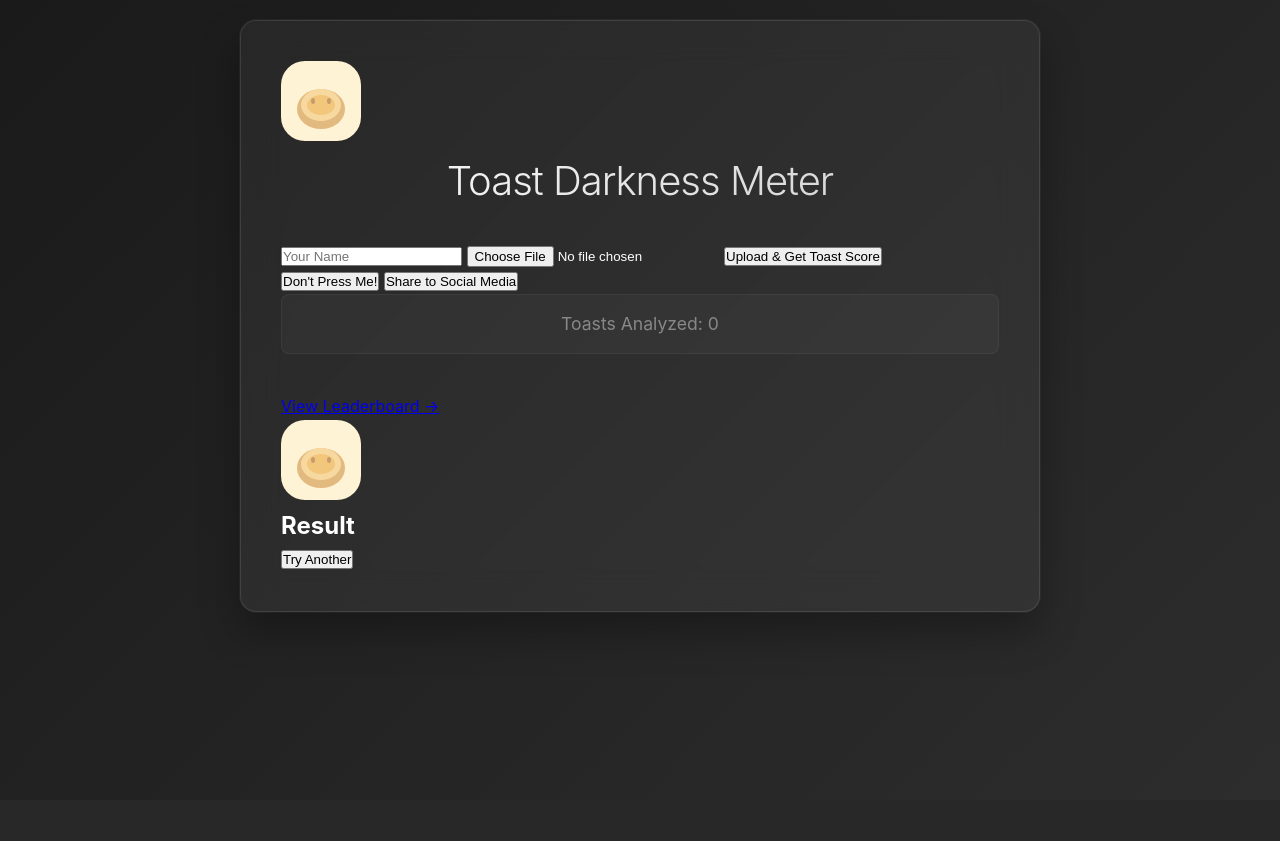
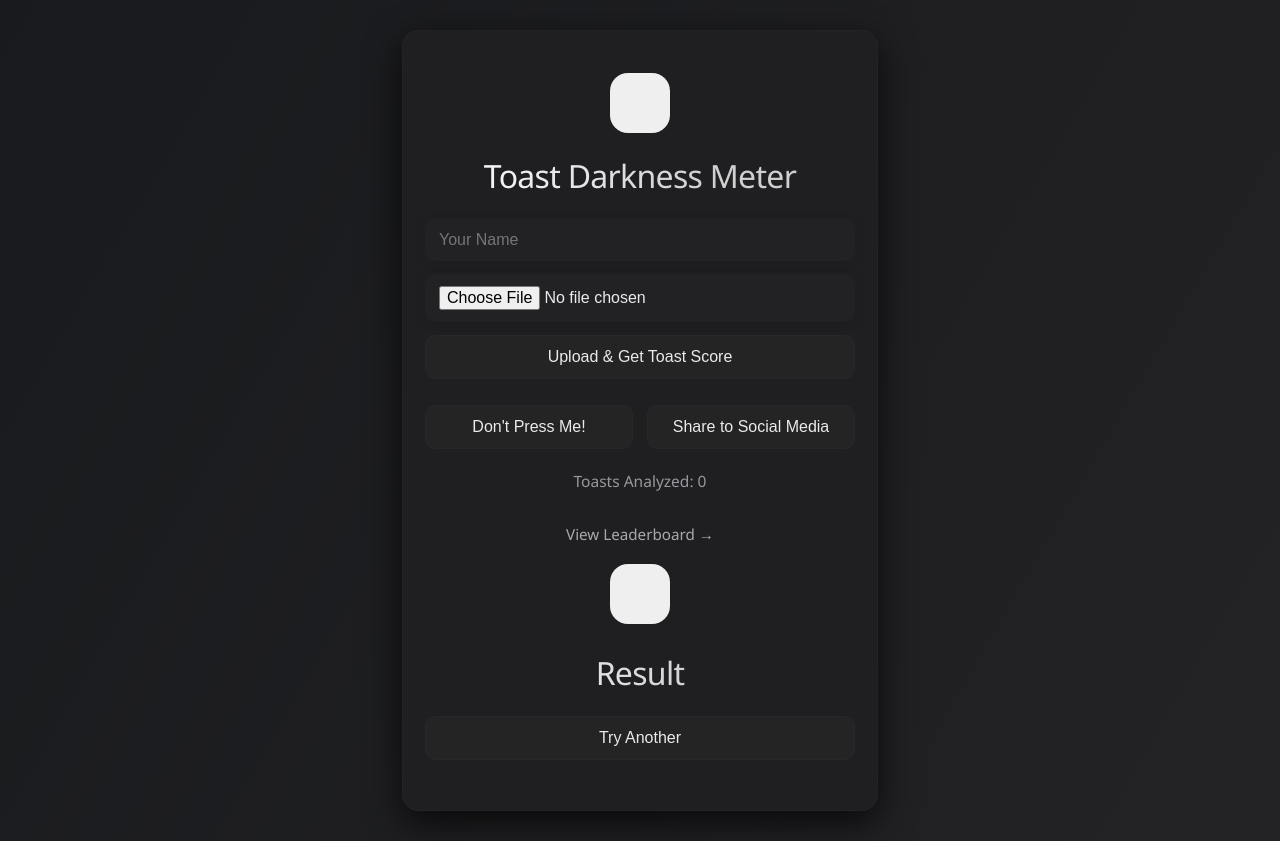
Before and after one commit to shayen71421/burnify, a Flask app: page / in a window 1280 px wide. Before the commit the page ends 627 px from the top, so only its background shows below. Run offline with Flask 3, Linux system fonts and the light colour scheme; some libraries are stand-ins or nearby versions.

Commit message:
added more ui

```diff
--- a/static/style.css
+++ b/static/style.css
@@ -1,229 +1,252 @@
 /* /static/style.css */
+/* Minimal Monochrome UI for Hackathon Webapp & Leaderboard */
 
-* {
-    margin: 0;
-    padding: 0;
-    box-sizing: border-box;
+:root {
+    --mono-bg: linear-gradient(120deg, #191a1d 0%, #232326 100%);
+    --card-bg: rgba(32, 32, 35, 0.96);
+    --border: 1.2px solid #222326;
+    --radius-lg: 16px;
+    --radius: 10px;
+    --heading-grad: linear-gradient(90deg, #fff, #cfcfcf 66%);
+    --mono-fg: #eaeaea;
+    --mono-btn-bg: #242425;
+    --mono-btn-hover: #333336;
+    --mono-muted: #a2a2a8;
+    --mono-link: #cccccc;
   }
 
   body {
-    font-family: -apple-system, BlinkMacSystemFont, 'Segoe UI', Roboto, sans-serif;
-    background: linear-gradient(135deg, #1a1a1a 0%, #2d2d2d 100%);
-    color: #ffffff;
+    font-family: 'Segoe UI', 'Roboto', Arial, sans-serif;
+    background: var(--mono-bg);
+    color: var(--mono-fg);
     min-height: 100vh;
-    padding: 20px;
-    line-height: 1.6;
+    margin: 0;
+    display: flex;
+    align-items: center;
+    justify-content: center;
   }
 
+  /* Card Container */
   .app-card {
-    max-width: 800px;
-    margin: 0 auto;
-    background: rgba(255, 255, 255, 0.05);
-    backdrop-filter: blur(20px);
-    border: 1px solid rgba(255, 255, 255, 0.1);
-    border-radius: 16px;
-    padding: 40px;
-    box-shadow:
-        0 20px 40px rgba(0, 0, 0, 0.3),
-        0 0 0 1px rgba(255, 255, 255, 0.05);
+    background: var(--card-bg);
+    border: var(--border);
+    border-radius: var(--radius-lg);
+    box-shadow: 0 12px 36px rgba(0,0,0,0.72);
+    max-width: 430px;
+    width: 100%;
+    padding: 42px 22px;
+    margin: 30px 0;
+    transition: box-shadow 0.35s;
   }
 
-h1 {
-    font-size: 2.5rem;
-    font-weight: 300;
-    text-align: center;
-    margin-bottom: 30px;
-    background: linear-gradient(135deg, #ffffff, #cccccc);
+  .app-card:hover {
+    box-shadow: 0 20px 54px rgba(0,0,0,0.82);
+  }
+
+  /* Headings */
+  h1,
+  h2,
+  strong {
+    background: var(--heading-grad);
     -webkit-background-clip: text;
     -webkit-text-fill-color: transparent;
     background-clip: text;
-    letter-spacing: -1px;
+    font-size: 2rem;
+    font-weight: 400;
+    text-align: center;
+    letter-spacing: -0.7px;
+    margin-bottom: 22px;
   }
 
-.toast-counter {
-    text-align: center;
-    font-size: 1.1rem;
-    color: #888888;
-    margin-bottom: 40px;
-    padding: 15px;
-    background: rgba(255, 255, 255, 0.03);
-    border-radius: 8px;
-    border: 1px solid rgba(255, 255, 255, 0.05);
+  strong {
+    text-transform: uppercase;
+    font-size: 1rem;
+    font-weight: 600;
+    margin-bottom: 14px;
+    opacity: 0.88;
   }
 
+  /* Toast/Icon */
+  .toast-icon {
+    display: block;
+    margin: 0 auto 18px auto;
+    width: 60px;
+    height: auto;
+    filter: grayscale(100%) brightness(2);
+    opacity: 0.93;
+  }
+
+  /* Form Layout */
+  form,
+  #uploadForm {
+    display: flex;
+    flex-direction: column;
+    gap: 13px;
+    margin-bottom: 18px;
+  }
+
+  input[type="text"], input[type="file"] {
+    background: #222225;
+    color: var(--mono-fg);
+    border: none;
+    border-radius: var(--radius);
+    padding: 12px 14px;
+    font-size: 1rem;
+    transition: background 0.2s;
+    box-shadow: 0 2px 12px rgba(0,0,0,0.08);
+  }
+
+  input[type="text"]:focus, input[type="file"]:focus {
+    background: #18181a;
+    outline: none;
+    box-shadow: 0 0 0 1.5px #eee2;
+  }
+
+  /* Button Styles */
+  button, .back-link, .leaderboard-link {
+    background: var(--mono-btn-bg);
+    color: var(--mono-fg);
+    border: 1px solid #28282a;
+    border-radius: var(--radius);
+    font-size: 1rem;
+    font-weight: 500;
+    padding: 12px 0;
+    margin-bottom: 8px;
+    cursor: pointer;
+    transition: background 0.25s, color 0.18s, box-shadow 0.1s;
+    width: 100%;
+    display: block;
+    text-align: center;
+    text-decoration: none;
+  }
+
+  button:hover, .back-link:hover, .leaderboard-link:hover {
+    background: var(--mono-btn-hover);
+    color: #fff;
+  }
+
+  button:active {
+    transform: scale(0.985);
+  }
+
+  .back-link, .leaderboard-link {
+    margin-top: 20px;
+    background: none;
+    color: var(--mono-link);
+    border: none;
+    font-size: 0.95rem;
+    opacity: 0.8;
+  }
+  .back-link:hover, .leaderboard-link:hover {
+    color: #fff;
+    opacity: 1;
+    text-decoration: underline;
+  }
+
+  /* Zones */
+  .useless-zone {
+    display: flex;
+    gap: 14px;
+    margin-bottom: 9px;
+  }
+
+  .useless-msg,
+  .toast-counter,
+  .toast-fact {
+    text-align: center;
+    color: var(--mono-muted);
+    font-size: 0.97rem;
+    margin-bottom: 13px;
+    opacity: 0.92;
+  }
+
+  /* Leaderboard Lists */
   #brightestList,
   #darkestList {
-    margin-bottom: 30px;
-    background: rgba(255, 255, 255, 0.02);
-    border-radius: 12px;
-    padding: 25px;
-    border: 1px solid rgba(255, 255, 255, 0.08);
-    transition: all 0.3s ease;
-}
-
-#brightestList:hover,
-#darkestList:hover {
-    transform: translateY(-2px);
-    box-shadow: 0 10px 30px rgba(0, 0, 0, 0.2);
-}
-
-#brightestList strong,
-#darkestList strong {
-    display: block;
-    font-size: 1.3rem;
-    font-weight: 500;
-    margin-bottom: 20px;
-    color: #ffffff;
-    text-transform: uppercase;
-    letter-spacing: 1px;
-    font-size: 0.9rem;
-    opacity: 0.9;
-}
-
-#brightestList strong::before {
-    content: "☀️";
-    margin-right: 10px;
-    font-size: 1.2rem;
-}
-
-#darkestList strong::before {
-    content: "🌙";
-    margin-right: 10px;
-    font-size: 1.2rem;
+    margin-bottom: 28px;
+    background: rgba(36,36,40,0.93);
+    border-radius: var(--radius);
+    padding: 19px 13px;
+    border: 1px solid #222225;
   }
 
   ul {
     list-style: none;
-    counter-reset: ranking;
+    padding: 0;
+    margin: 0;
+    counter-reset: place;
   }
 
   li {
-    counter-increment: ranking;
-    background: rgba(255, 255, 255, 0.05);
-    margin: 8px 0;
-    padding: 15px 20px;
-    border-radius: 8px;
-    border-left: 3px solid rgba(255, 255, 255, 0.1);
-    transition: all 0.2s ease;
-    position: relative;
+    counter-increment: place;
+    background: rgba(38,38,41,0.95);
+    margin: 9px 0;
+    padding: 13px 18px;
+    border-radius: var(--radius);
+    border-left: 3px solid #242426;
     display: flex;
     align-items: center;
     justify-content: space-between;
+    position: relative;
+    transition: background 0.2s, border-left-color 0.2s;
   }
 
   li:hover {
-    background: rgba(255, 255, 255, 0.08);
-    border-left-color: rgba(255, 255, 255, 0.3);
-    transform: translateX(5px);
+    background: rgba(48,48,52,0.97);
+    border-left-color: #505054;
   }
 
   li::before {
-    content: "#" counter(ranking);
+    content: "#" counter(place);
     font-weight: 600;
-    color: #666666;
-    font-size: 0.85rem;
+    color: #62626b;
+    font-size: 0.9rem;
     margin-right: 15px;
-    min-width: 25px;
+    min-width: 23px;
     text-align: center;
   }
 
-li:first-child::before {
-    color: #ffd700;
+  li:first-child::before { color: #e9ba59; }
+  li:nth-child(2)::before { color: #b0b0b0; }
+  li:nth-child(3)::before { color: #d8ab7f; }
+
+  .result, .toast-mood {
+    text-align: center;
+    font-size: 1.3rem;
+    color: #f1f1f1;
+    margin-bottom: 10px;
   }
 
-li:nth-child(2)::before {
-    color: #c0c0c0;
+  /* Responsive */
+  @media (max-width: 500px) {
+    .app-card {
+      padding: 21px 8px;
+      max-width: 98vw;
     }
-
-li:nth-child(3)::before {
-    color: #cd7f32;
+    h1, h2 {
+      font-size: 1.35rem;
+      margin-bottom: 12px;
     }
-
-.back-link {
-    display: inline-flex;
-    align-items: center;
-    text-decoration: none;
-    color: #888888;
-    font-weight: 500;
-    margin-top: 30px;
-    padding: 12px 20px;
-    border-radius: 8px;
-    background: rgba(255, 255, 255, 0.03);
-    border: 1px solid rgba(255, 255, 255, 0.05);
-    transition: all 0.3s ease;
-    font-size: 0.9rem;
+    .toast-icon {
+      width: 38px;
+      margin-bottom: 10px;
     }
-
-.back-link:hover {
-    color: #ffffff;
-    background: rgba(255, 255, 255, 0.08);
-    transform: translateX(-3px);
-}
-
-/* Responsive Design */
-@media (max-width: 768px) {
-    body {
-        padding: 15px;
-    }
-
-    .app-card {
-        padding: 25px;
-    }
-
-    h1 {
-        font-size: 2rem;
-    }
-
-    #brightestList,
-    #darkestList {
-        padding: 20px;
-    }
-
-    li {
-        padding: 12px 15px;
-        flex-direction: column;
-        align-items: flex-start;
-        text-align: left;
+    .useless-zone {
+      gap: 7px;
     }
   }
 
-/* Loading Animation */
+  /* Fade/Loader Animation */
   @keyframes pulse {
-    0% { opacity: 1; }
-    50% { opacity: 0.5; }
-    100% { opacity: 1; }
+    0% { opacity: 1;}
+    50% { opacity: 0.54;}
+    100% { opacity: 1;}
   }
 
-.loading {
-    animation: pulse 1.5s ease-in-out infinite;
-}
+  .loading { animation: pulse 1.2s infinite; }
 
-/* Empty State */
-.empty-state {
-    text-align: center;
-    color: #666666;
-    font-style: italic;
-    padding: 30px;
-    background: rgba(255, 255, 255, 0.02);
-    border-radius: 8px;
-    border: 1px dashed rgba(255, 255, 255, 0.1);
-}
-
-/* Scroll Bar Styling */
-::-webkit-scrollbar {
-    width: 8px;
-}
-
-::-webkit-scrollbar-track {
-    background: rgba(255, 255, 255, 0.05);
-    border-radius: 4px;
-}
-
-::-webkit-scrollbar-thumb {
-    background: rgba(255, 255, 255, 0.2);
-    border-radius: 4px;
-}
-
-::-webkit-scrollbar-thumb:hover {
-    background: rgba(255, 255, 255, 0.3);
-}
+  /* Custom Scrollbar */
+  ::-webkit-scrollbar { width: 7px;}
+  ::-webkit-scrollbar-track { background: #222;}
+  ::-webkit-scrollbar-thumb { background: #444; border-radius: 5px;}
+  ::-webkit-scrollbar-thumb:hover { background: #666;}
```
Also changed, not shown: static/styles.css (deleted, +0 -215 lines). Lines whose indentation alone changed are shown as unchanged.
